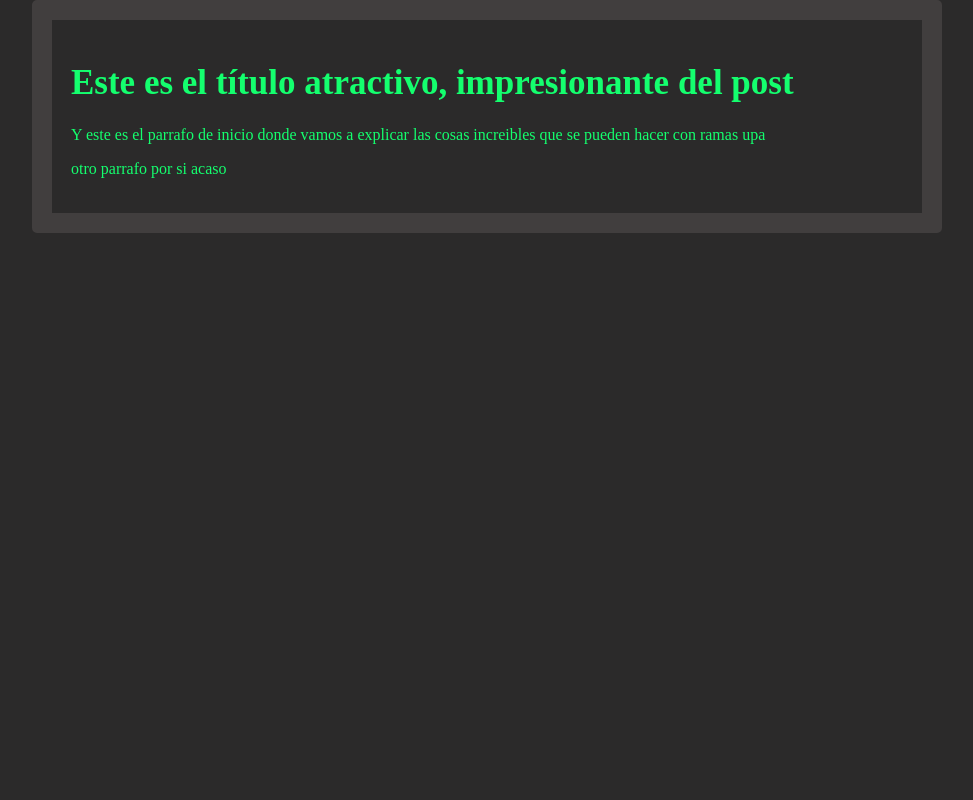
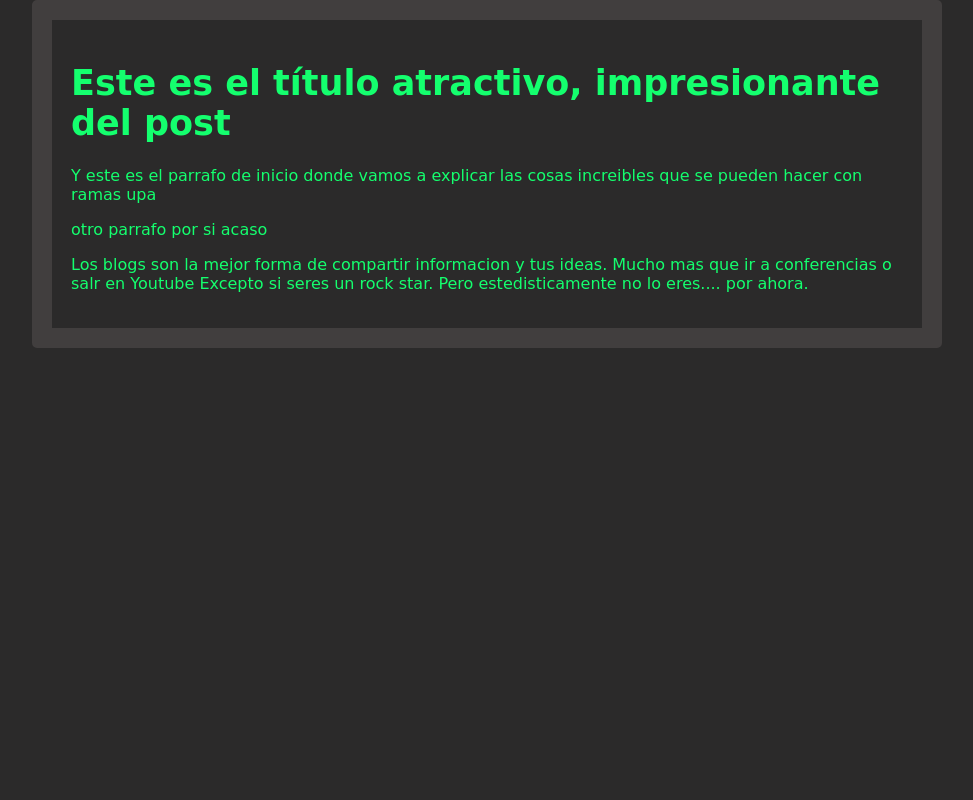
Before and after one commit to ivanrices/Moodle-Reporter, a PHP site: page /blogpost.html in a window 1280 px wide. Shown: the whole page, without its empty margins (153-1126 px from the left). Run offline with PHP 8.4, Linux system fonts and the light colour scheme.

Commit message:
Agregado elc ontenido adicional del blog y una mejor typo

```diff
--- a/blogpost.html
+++ b/blogpost.html
@@ -9,6 +9,9 @@
                 <h1>Este es el título atractivo, impresionante del post</h1>
                 <p>Y este es el parrafo de inicio donde vamos a explicar las cosas increibles que se pueden hacer con ramas upa</p>
                 <p class="container__parrafo">otro parrafo por si acaso</p>
+                <p>Los blogs son la mejor forma de compartir informacion y tus ideas.
+                    Mucho mas que ir a conferencias o salr en Youtube Excepto si seres un rock star. Pero estedisticamente no lo eres.... por ahora.
+                </p>
             </div>
         </div>
 
--- a/css/estilos.css
+++ b/css/estilos.css
@@ -1,4 +1,5 @@
 body{
+    font-family:cursive;
     display: flex;
     flex-direction:column;
     align-items:center;
```
